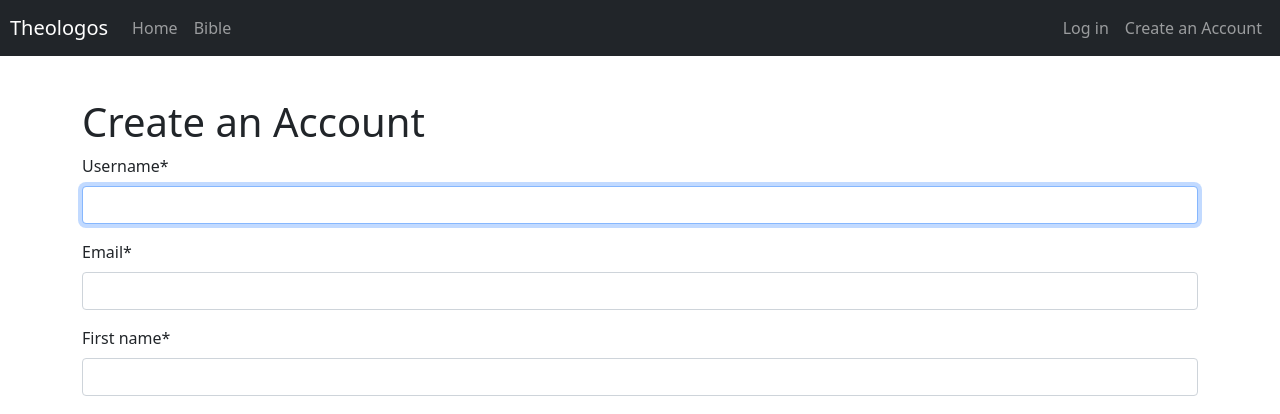
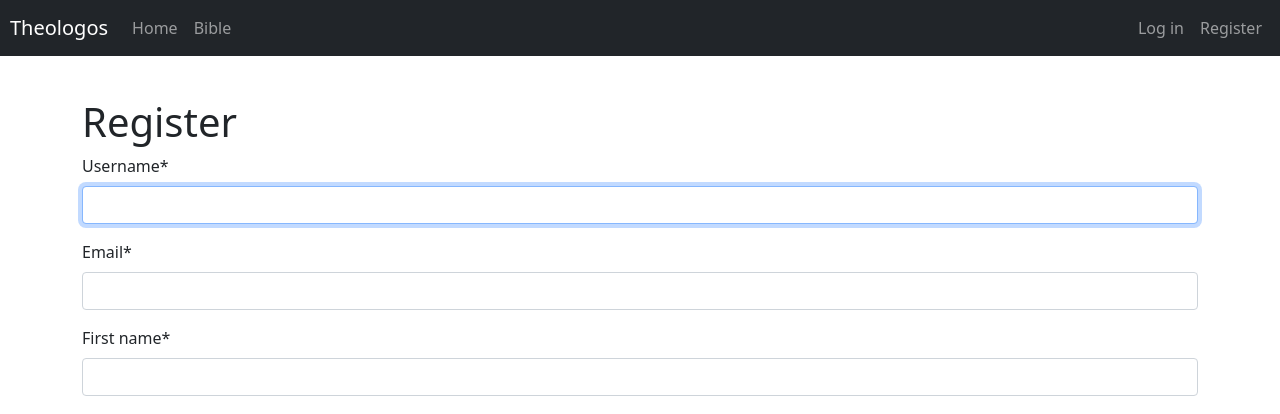
Before and after one commit to HSamiul/theologos, a Django app: page /accounts/register/ in a window 1280 px wide. Shown: the top 414 px of the page. Run offline with Django 4.2, Linux system fonts and the light colour scheme; some libraries are stand-ins or nearby versions.

Commit message:
added redirect to registration page when an unauthenticated user tries upvoting a post

```diff
--- a/accounts/templates/accounts/register.html
+++ b/accounts/templates/accounts/register.html
@@ -2,11 +2,11 @@
 
 {% load crispy_forms_tags %}
 
-<title>{% block title %}Create an Account{% endblock %}</title>
+<title>{% block title %}Register{% endblock %}</title>
 
 {% block content %}
 <div class="container-lg my-5">
-    <h1>Create an Account</h1>
+    <h1>Register</h1>
 
     <div class="form-group">
         <form method='POST'>
--- a/accounts/views.py
+++ b/accounts/views.py
@@ -96,7 +96,7 @@ def register(request):
             for error in userCreationForm.errors:
                 messages.error(request, userCreationForm.errors[error])
 
-            return redirect(request.path)
+            return redirect(request.path) # TODO: prefill form with the existing data so user doesn't have to start over
 
     # if this URL was requested via a GET method, display a form to register a user
     else:
--- a/bible/views.py
+++ b/bible/views.py
@@ -1,5 +1,6 @@
 from django.shortcuts import get_object_or_404, render, redirect
 from django.http import HttpResponse, HttpResponseRedirect
+from django.contrib import messages
 
 from .models import Book, Verse
 from commentary.forms import PostCreationForm
@@ -69,7 +70,8 @@ class BibleCommentaryView(View):
 
 def toggle_vote(request, post_id):
     if not request.user.is_authenticated:
-        return HttpResponse('You must be signed in to upvote posts.') # TODO: give a more helpful response (flash a message?)
+        messages.error(request, "Please register an account to vote on posts")
+        return redirect("accounts:register")
 
     profile = request.user.profile
 
--- a/templates/partials/nav_bar.html
+++ b/templates/partials/nav_bar.html
@@ -77,7 +77,7 @@
 
             {% else %}
             <a class="nav-item nav-link" href={% url 'login' %}>Log in</a>
-            <a class="nav-item nav-link navbar-last" href={% url 'accounts:register' %}>Create an Account</a>
+            <a class="nav-item nav-link navbar-last" href={% url 'accounts:register' %}>Register</a>
             {% endif %}
         </div>
     </div>
```
